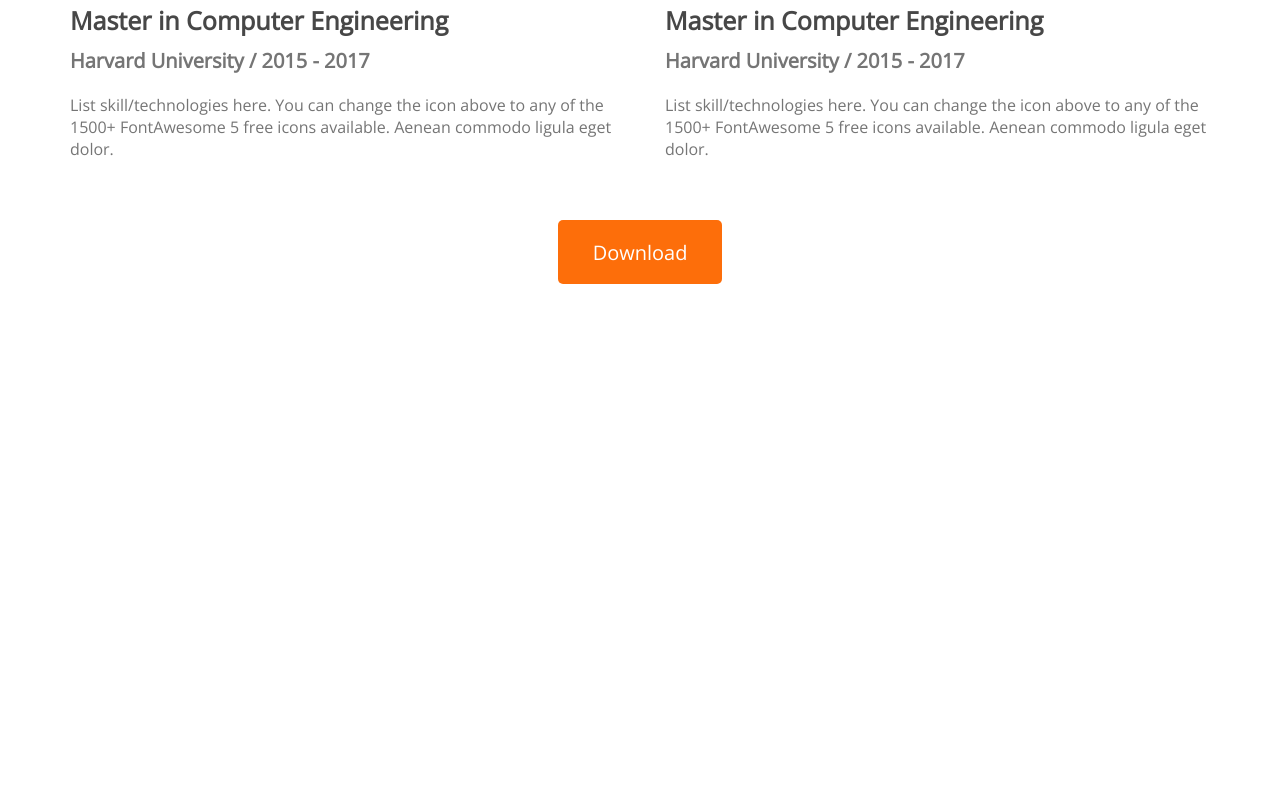
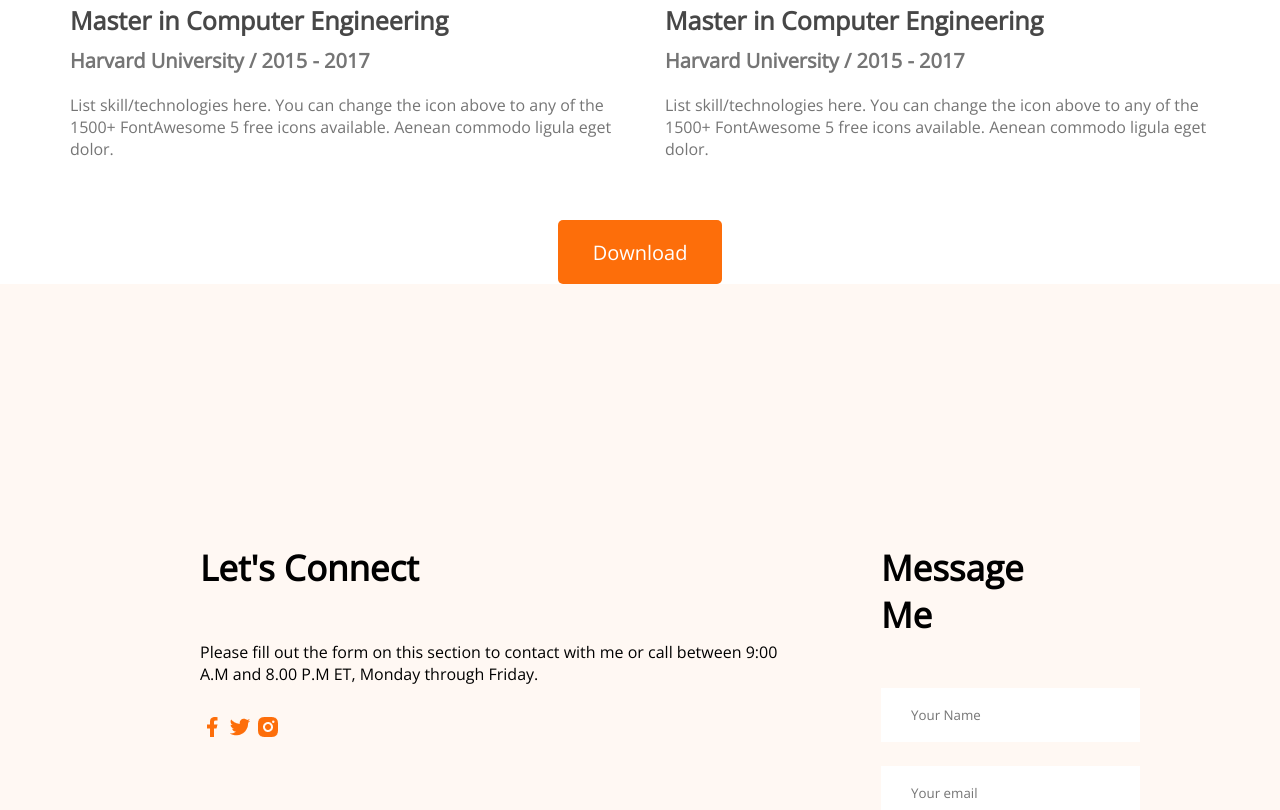
Before and after one commit to alamincsme/alamincsme-developer-porfolio, a plain HTML site: page index.html in a window 1280 px wide. Shown: the part 2887-3697 px from the top of the page. Before the commit the page ends 3171 px from the top, so only its background shows below. Drawn offline with nearby package versions, Linux system fonts and the light colour scheme.

Commit message:
final submit my work

```diff
--- a/CSS/porfolio.css
+++ b/CSS/porfolio.css
@@ -185,3 +185,32 @@
   margin-top: 30px;
   text-align: center;
 }
+
+/* footer section */
+
+.footer-section .section-title{
+  text-align: left;
+  margin-top: 130px;
+}
+.footer-section {
+  display: flex;
+  gap: 100px;
+  background: #FFF8F3;
+  padding: 130px 200px;
+}
+
+.footer-section input[type="text"], input[type="email"],textarea {
+  margin-bottom: 24px;
+  border: 0;
+  width: 100%;
+  padding: 18px 30px;
+}
+.section-description {
+  margin-bottom: 30px;
+}
+
+.footer-section a {
+  text-decoration: none;
+  margin-right: 15px;
+
+}
--- a/index.html
+++ b/index.html
@@ -164,6 +164,27 @@
     </main>
 
     <!-- footer section -->
-    <footer></footer>
+    <footer class="footer-section">
+
+      <div>
+        <h3 class="section-title">Let's Connect</h3>
+        <p class="section-description">Please fill out the form on this section to contact with me or call between 9:00 A.M and 8.00 P.M ET, Monday through Friday.</p>
+        <img src="images/icons/facebook.png" alt="">
+        <img src="images/icons/twitter.png" alt="">
+        <img src="images/icons/insta.png" alt="">
+      </div>
+
+      <div>
+        <h3 class="section-title">Message Me</h3>
+        <form action="">
+          <input type="text" name="" id="" placeholder="Your Name">
+          <br>
+          <input type="email" name="Your Email" id="" placeholder="Your email">
+          <br>
+          <textarea name="" id="" cols="30" rows="10" placeholder="Message"></textarea><br>
+          <input class="btn-primary" type="submit" value="Submit">
+        </form>
+      </div>
+    </footer>
   </body>
 </html>
```
